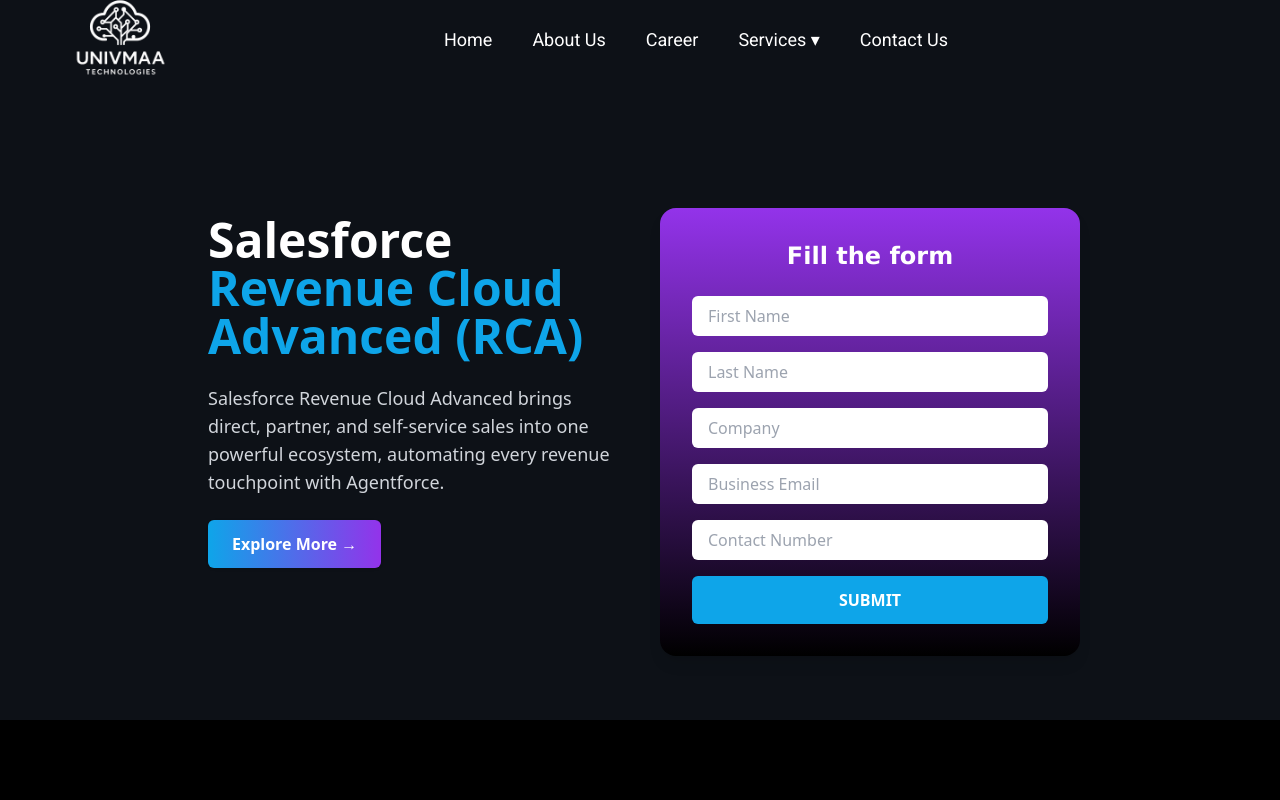
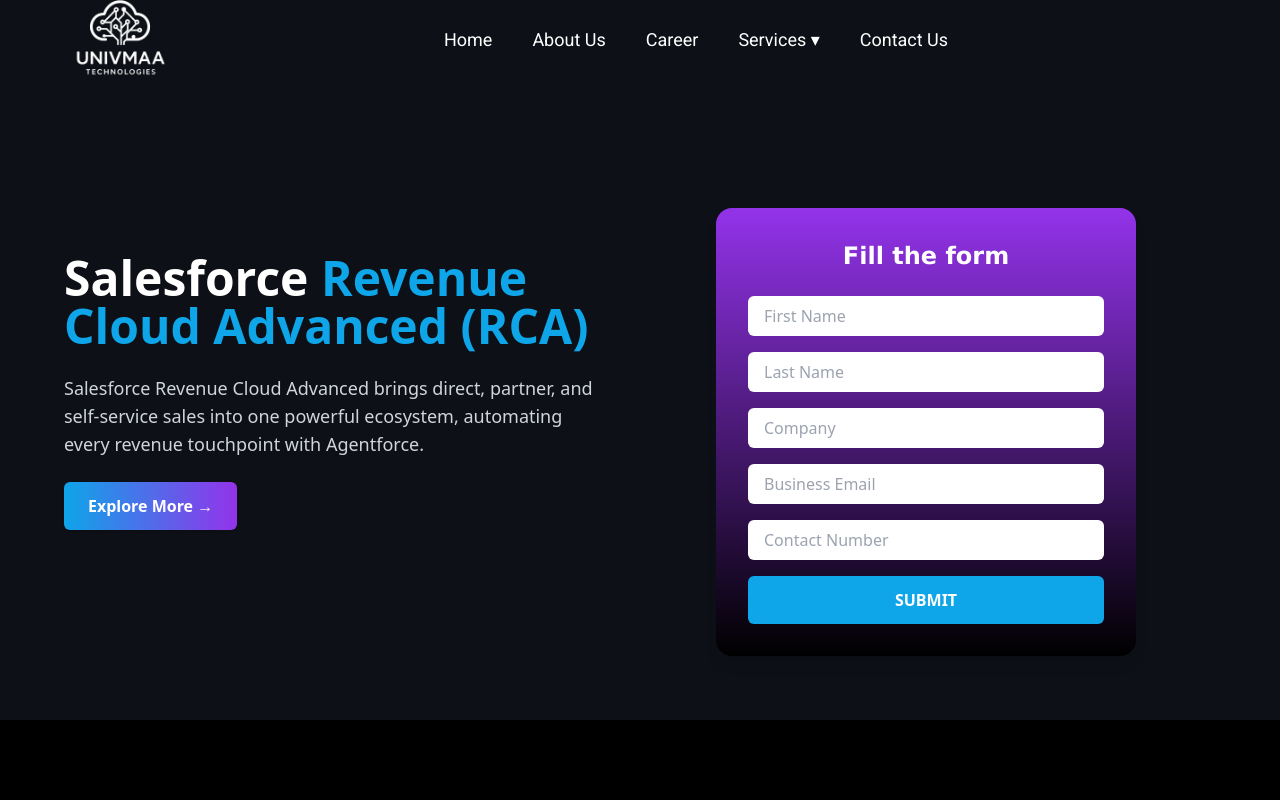
Before and after one commit to univmaa-admin/Univmaa, a React (Vite) app: page /revenuecloud in a window 1280 px wide. Shown: the top 800 px of the page. Built offline with nearby package versions, Linux system fonts and the light colour scheme.

Commit message:
Update SalesforceRevenueCloud.jsx

```diff
--- a/src/components/ServiceDropdown/SalesforceRevenueCloud.jsx
+++ b/src/components/ServiceDropdown/SalesforceRevenueCloud.jsx
@@ -14,7 +14,7 @@
     <>
       <Navbar />
       <div className="bg-[#0D0D2B] text-white font-sans">
-        <section className="bg-[#0D1117] text-white pt-32 px-6 md:px-52 py-16 grid md:grid-cols-2 gap-10 items-center relative">
+        <section className="bg-[#0D1117] text-white pt-32 px-6 md:px-16 md:pr-20 py-16 grid md:grid-cols-2 gap-10 items-center relative overflow-hidden">
           {/* Left Content */}
           <ServiceDyanamic serviceKey="revenue-cloud" />
           {/* Right Form */}
```
